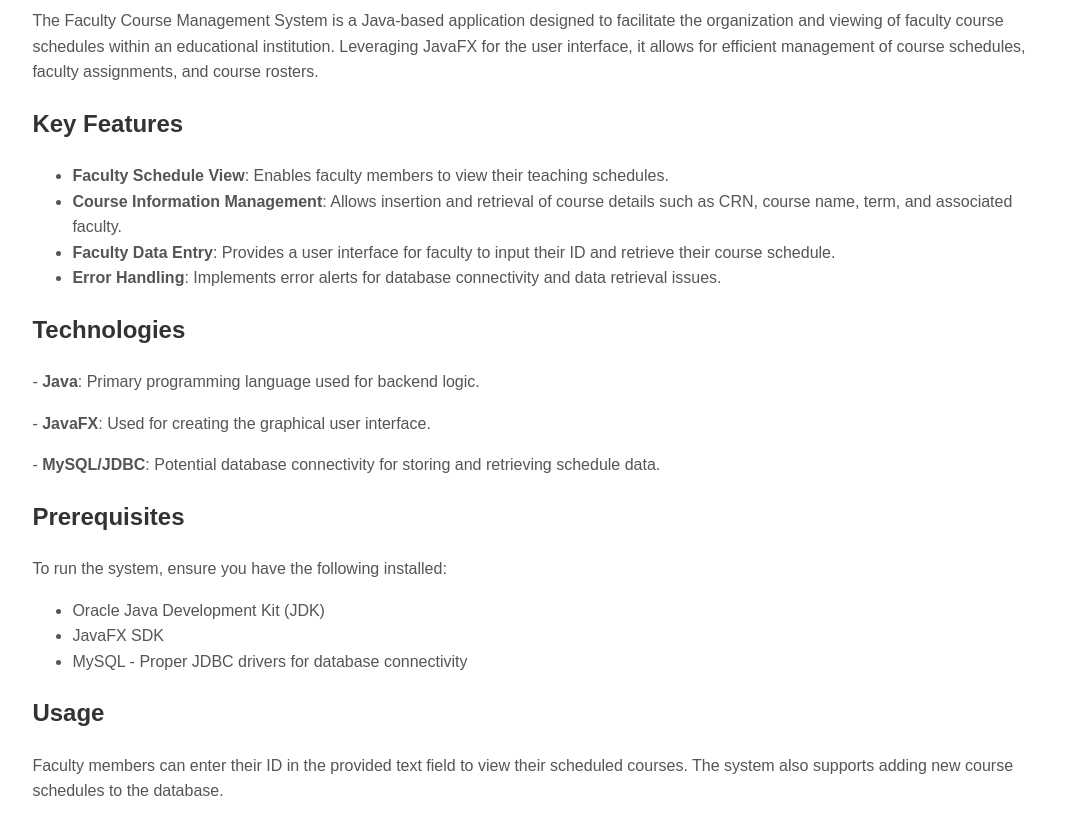
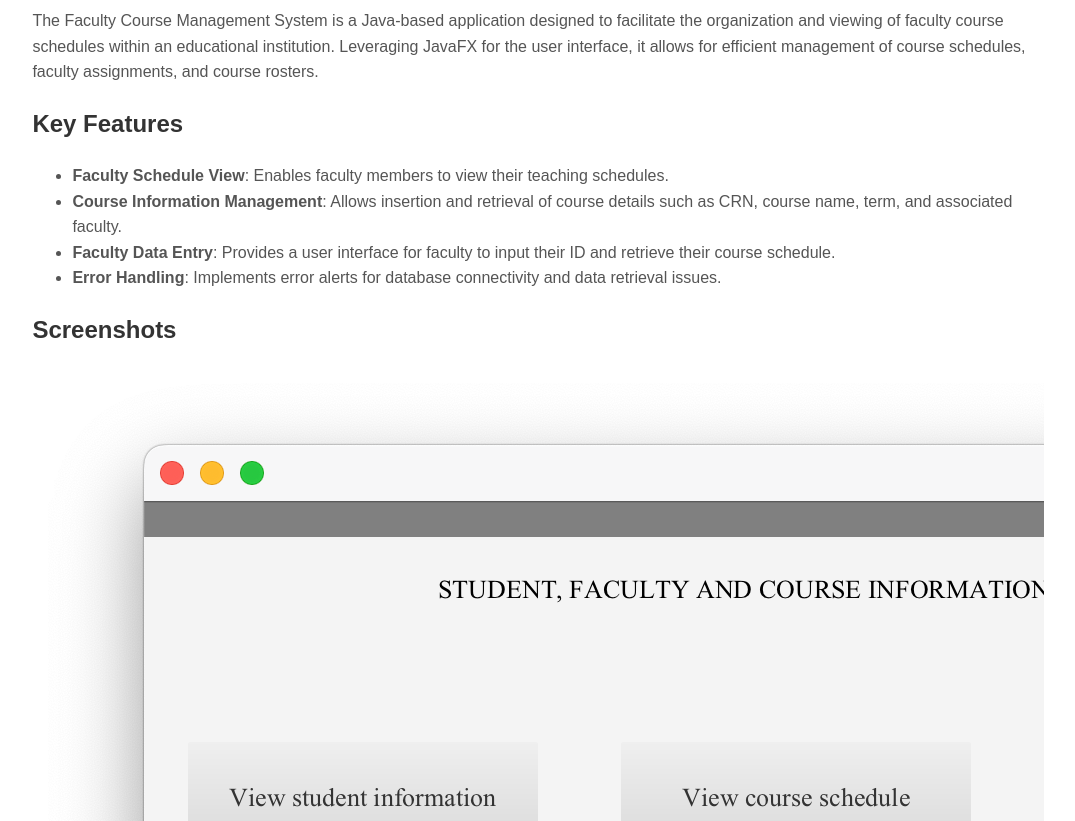
Before and after one commit to danielsilva010/MDCsys-withDB, a plain HTML site: page docs/index.html in a window 1280 px wide. Shown: the part 94-915 px from the top of the page, without its empty margins (102-1177 px from the left). Drawn offline with Linux system fonts and the light colour scheme.

Commit message:
added screenshots

```diff
--- a/docs/index.html
+++ b/docs/index.html
@@ -18,6 +18,9 @@
             <li><strong>Faculty Data Entry</strong>: Provides a user interface for faculty to input their ID and retrieve their course schedule.</li>
             <li><strong>Error Handling</strong>: Implements error alerts for database connectivity and data retrieval issues.</li>
         </ul>
+
+        <h2>Screenshots</h2>
+        <img src="/assets/mainView.png" alt="Screenshot of the system">
 
         <h2>Technologies</h2>
         <p>- <strong>Java</strong>: Primary programming language used for backend logic.</p>
```
Also changed, not shown: docs/assets/mainView.png (added).
